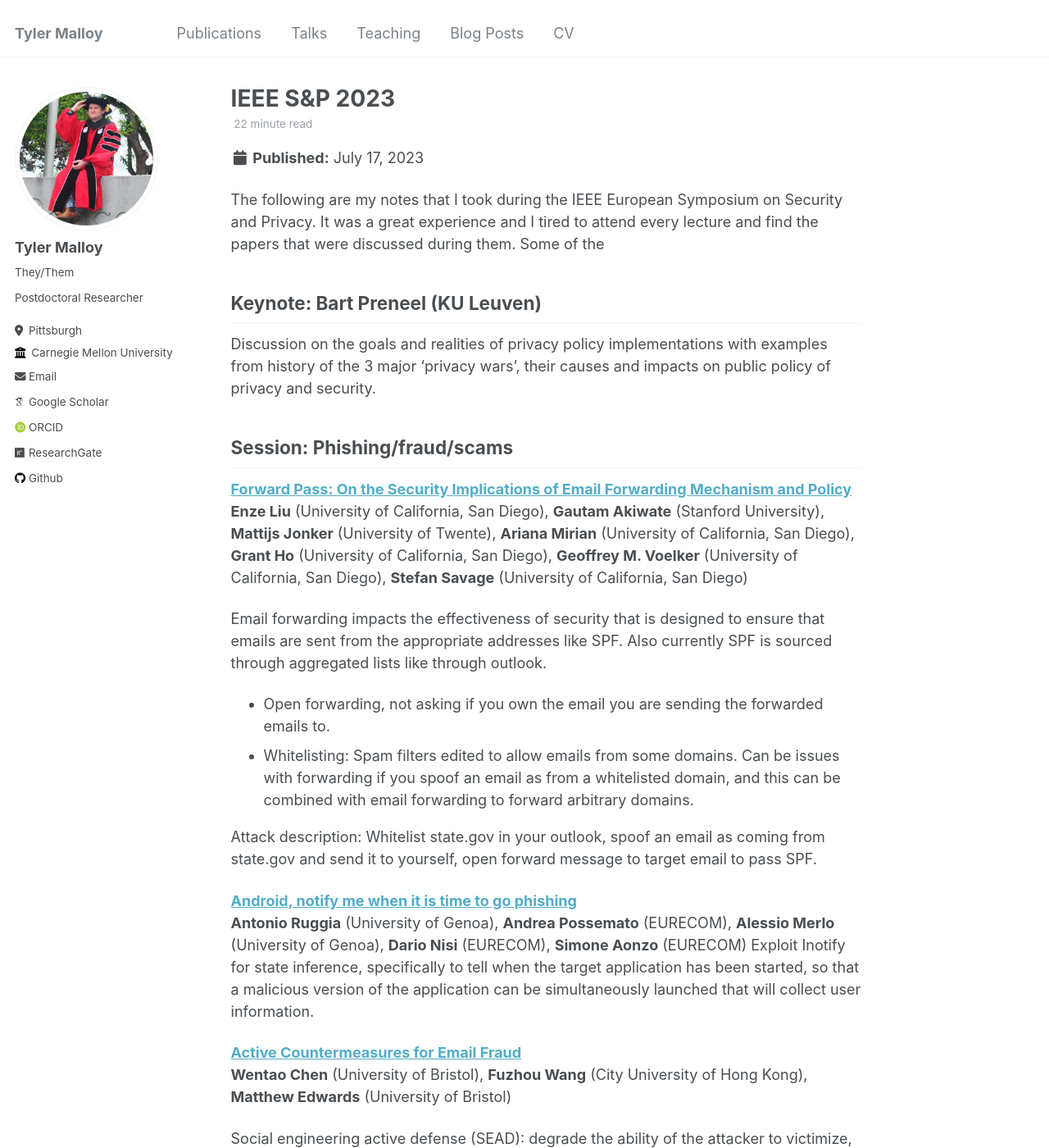
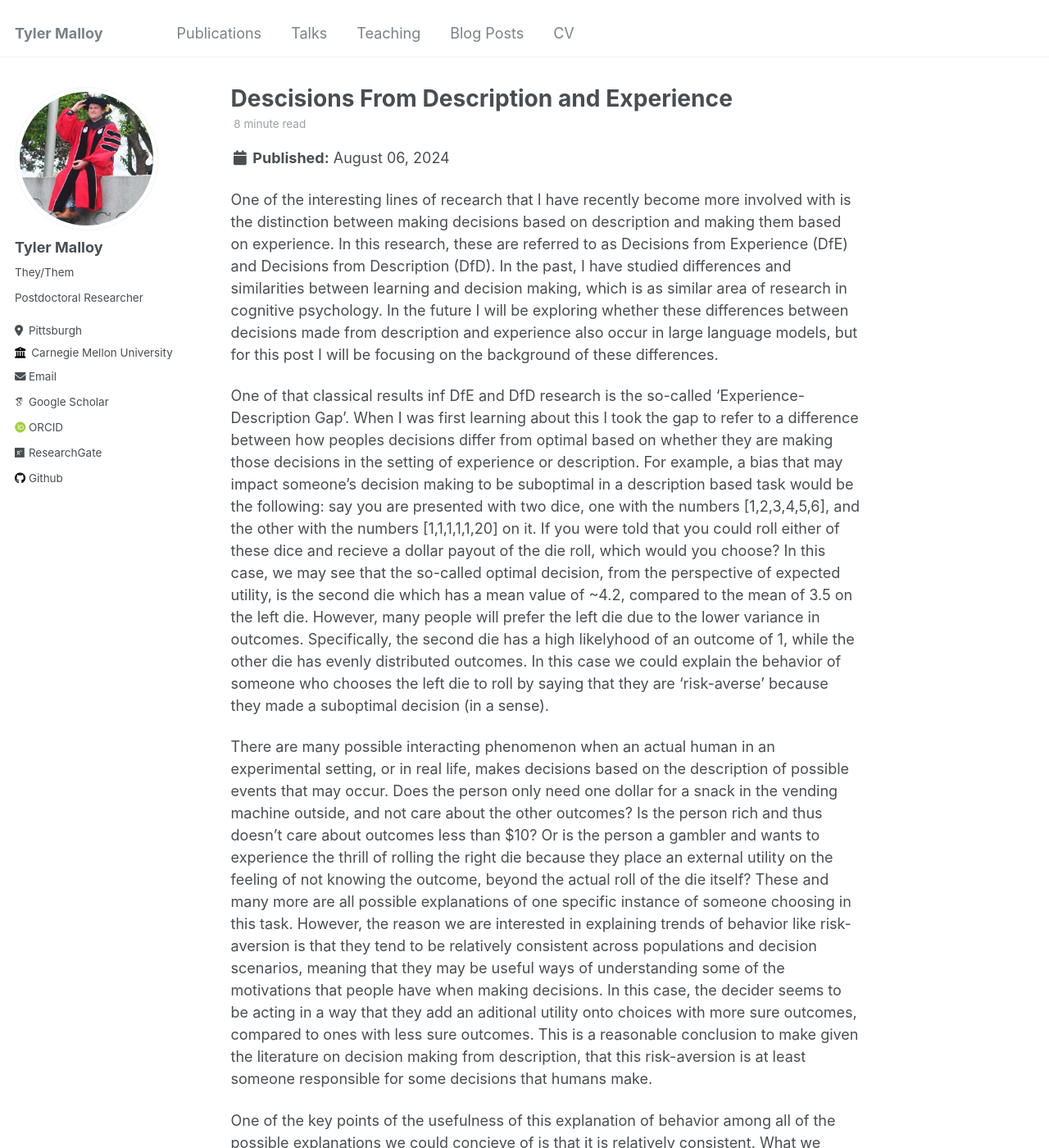
Before and after one commit to TylerJamesMalloy/tylerjamesmalloy.github.io, a Jekyll site: the page built from _posts/2024-08-06-post.md, in a window 1280 px wide and 1400 px high. Shown: the whole window at 82% size. Built offline with Jekyll 4.4.1, drawn with Linux system fonts in a browser that asks for light colours; some web fonts are replaced; some of the changed text lies outside the part shown.

Commit message:
adding posts

```diff
--- /dev/null
+++ b/_posts/2024-08-06-post.md
@@ -0,0 +1,24 @@
+---
+title: "Descisions From Description and Experience"
+date: 2024-08-06
+draft: false
+toc: false
+tags:
+  - cognitive modeling
+---
+
+One of the interesting lines of recearch that I have recently become more involved with is the distinction between making decisions based on description and making them based on experience. In this research, these are referred to as Decisions from Experience (DfE) and Decisions from Description (DfD). In the past, I have studied differences and similarities between learning and decision making, which is as similar area of research in cognitive psychology. In the future I will be exploring whether these differences between decisions made from description and experience also occur in large language models, but for this post I will be focusing on the background of these differences.
+
+One of that classical results inf DfE and DfD research is the so-called 'Experience-Description Gap'. When I was first learning about this I took the gap to refer to a difference between how peoples decisions differ from optimal based on whether they are making those decisions in the setting of experience or description. For example, a bias that may impact someone's decision making to be suboptimal in a description based task would be the following: say you are presented with two dice, one with the numbers [1,2,3,4,5,6], and the other with the numbers [1,1,1,1,1,20] on it. If you were told that you could roll either of these dice and recieve a dollar payout of the die roll, which would you choose? In this case, we may see that the so-called optimal decision, from the perspective of expected utility, is the second die which has a mean value of ~4.2, compared to the mean of 3.5 on the left die. However, many people will prefer the left die due to the lower variance in outcomes. Specifically, the second die has a high likelyhood of an outcome of 1, while the other die has evenly distributed outcomes. In this case we could explain the behavior of someone who chooses the left die to roll by saying that they are 'risk-averse' because they made a suboptimal decision (in a sense).
+
+There are many possible interacting phenomenon when an actual human in an experimental setting, or in real life, makes decisions based on the description of possible events that may occur. Does the person only need one dollar for a snack in the vending machine outside, and not care about the other outcomes? Is the person rich and thus doesn't care about outcomes less than $10? Or is the person a gambler and wants to experience the thrill of rolling the right die because they place an external utility on the feeling of not knowing the outcome, beyond the actual roll of the die itself? These and many more are all possible explanations of one specific instance of someone choosing in this task. However, the reason we are interested in explaining trends of behavior like risk-aversion is that they tend to be relatively consistent across populations and decision scenarios, meaning that they may be useful ways of understanding some of the motivations that people have when making decisions. In this case, the decider seems to be acting in a way that they add an aditional utility onto choices with more sure outcomes, compared to ones with less sure outcomes. This is a reasonable conclusion to make given the literature on decision making from description, that this risk-aversion is at least someone responsible for some decisions that humans make.
+
+One of the key points of the usefulness of this explanation of behavior among all of the possible explanations we could concieve of is that it is relatively consistent. What we mean by that is if you design some experiment where a preference for options with lower variance could be expressed by the behavior of individuals, we would expect some percentage of the population under consideration to express that risk-averse behavior. By testing the level of risk-aversse, risk-seeking, and risk-neutral behavior under a variety of different conditions, it becomes less likely that there are unconsiered factors impacting all the decisions made in these conditions, and more likely that there is some degree to which risk is affecting the decisions being made.
+
+One issue with the existence of risk-aversion in decision making more generally occurs when we transition into the setting of decision making from experience. We can similarly conceptualize this type of learning task by using a simple example: imagine you are presented with two dice, one with the letters [a,b,c,d,e,f] and the other with the letters [a,a,a,a,a,t], and you are told that after rolling a letter, you will recieve a corresponding dollar payment based on the letter you roll. Immediately (without considering the previous example) we wouldn't have strong evidence for preferring one of the dice over the other. So we might begin the task by choosing a die at random, and rolling it. If for instance we roll the right die and roll an 'a' after which we recieve $1, we may want to try the left die to see what happens with those letter, after we roll a 'd' we might recieve $4.
+
+Now, lets consider someone who has rolled the left and right dice a few times and represend their experience as a vector of the action they selected, the letter that they observed, and the payment they recieved [['Left', 'a', $1], ['Right', 'a', $1], ['Left', 'f', $6], ['Right', 't', $20], ['Right', 'a', $1]]. Now, the averages of the results when selecting the left die is 3.5, and the average when selecting right die is 7.66. Additionally, we can compute the variances of these results to see that the left die has an outcome variance of 12.5 and the right die has a variance of 120.33. If we assigned some penalty to the higher variance outcomes, we might expect that someone would prefer the left die under some conditions since it has a lower variance. However, research from decisions from experience has found that we can typically expect a reversal of the trend in which many people prefer the right die when making decisions from experience, even though it could be described as being risk-seeking which is less commonly observed in decisions from description.
+
+The surprising reversal of outcome variance preferences between the description and experience settings has many possible explanations. One possibility is that these decision differences result of an overattention to rare events when they are experienced, and an underattention to rare events when they are described. If we take the above example, we can see that someone who weighs lower likelihood outcomes as being even less likely would produce risk-averse behavior in the description setting. Specifically, we can see that the left die has an uniform likelihood of all outcomes, while the right die has a 83.33% chance of rolling a 1 and a 16.66% chance of rolling a 20. If we adjust these probabilities to an altered percieved probability of, say, 90% of rolling a 1 and a 10% chance of rolling a 20, then the percieved expected utility would be (0.9 * 1) + (0.1 * 20) = 2.9 which is less than the expected utility of the left die at 3.5. Meanwhile, if we assigned a higher probability to experienced outcomes when we would reverse this bias.
+
+While this explanation provides neat and tidy predictions and somewhat of an explanation of the behavior, it doesn't fully satisfy us, as the specific reason why people would differentially weight these outcomes in the two cases is not yet described. There has been work in explaning the sources of this behavior more explicitly, and these will be related to my interest in exploring whether large language models display the same reversal of expectations between the two conditions. There are some major issues with applying this directly onto LLMs, specifically that they have a much different way of representing experience as humans do. Thus, it isn't immedietly clear whether and to what extent LLMs may be similar to humans in this regard. I will continue to update posts of this as my experimentation progresses with LLMs.
```
Also changed, not shown: _posts/2023-12-29-post.md (renamed from _posts/2023-10-29-aaai.md, +1 -1 lines), _posts/2024-04-20-post.md (renamed from _posts/2024-04-20-percpetives.md, +2 -0 lines), _posts/2023-08-29-post.md (renamed from _posts/2023-08-29-applying.md), _posts/2023-10-10-post.md (renamed from _posts/2023-10-10-future.md), _posts/2024-06-12-post.md (renamed from _posts/2024-05-12-muri.md).
